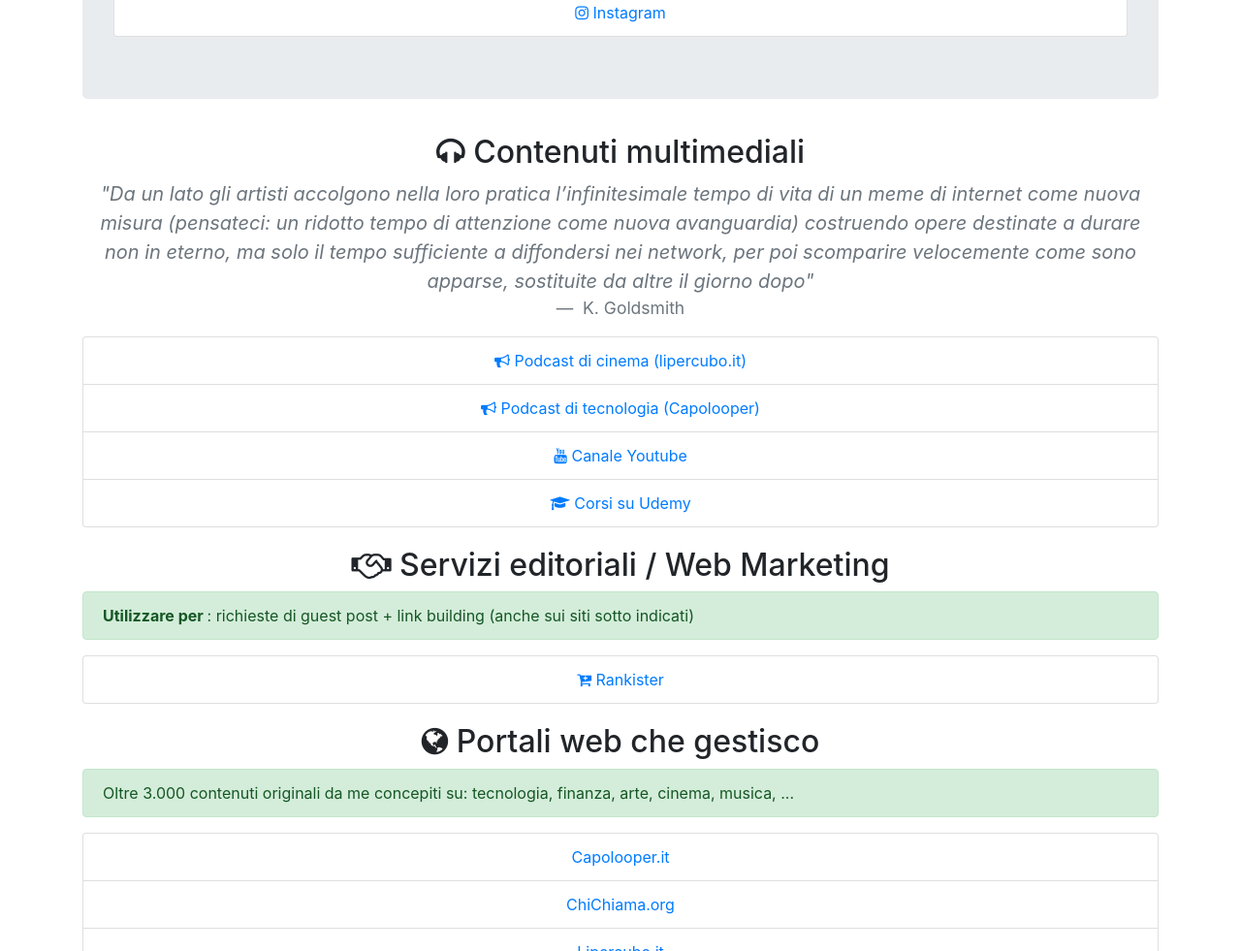
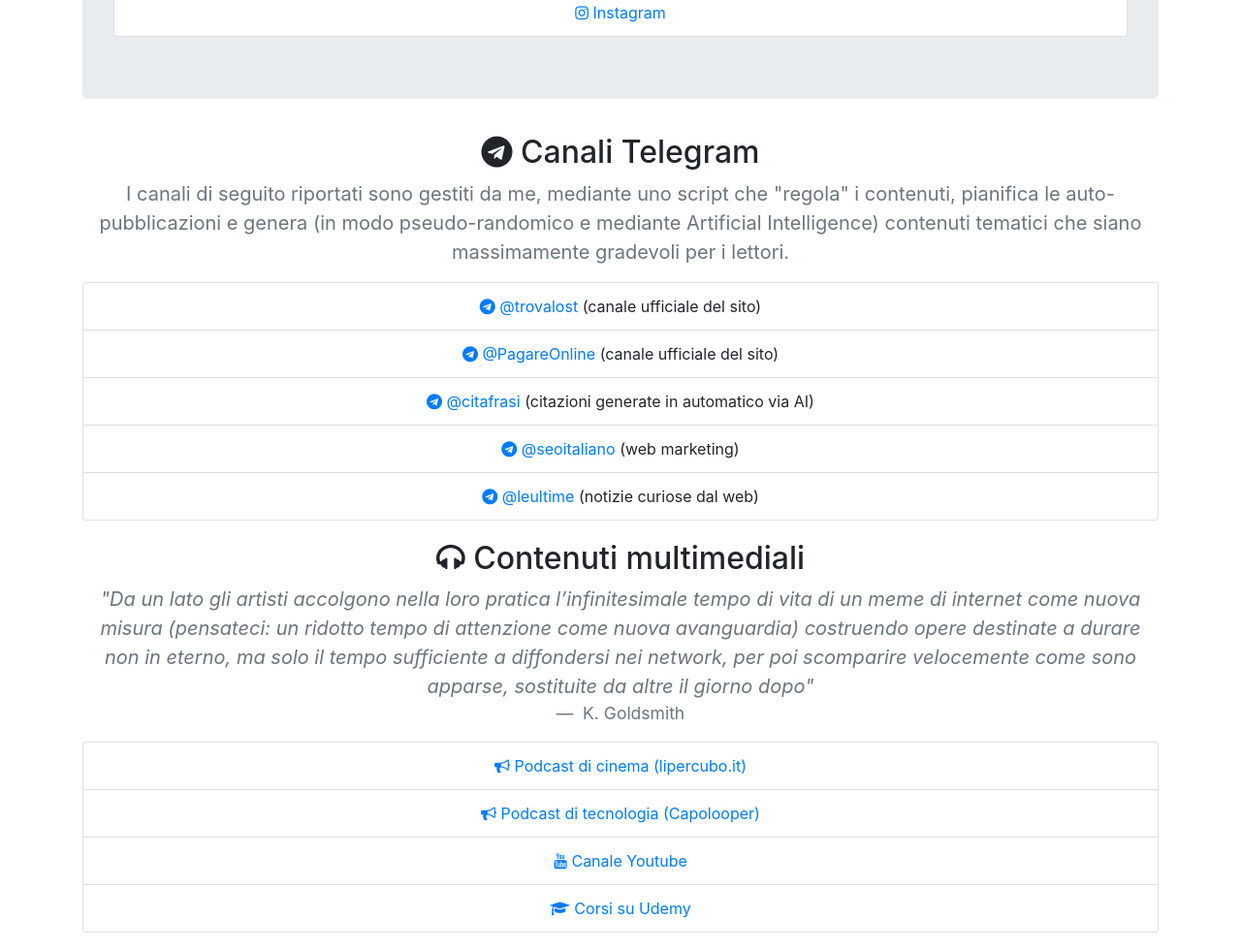
Before and after one commit to salvatorecapolupo/whois, a plain HTML site: page index.html in a window 1280 px wide. Shown: the part 689-1670 px from the top of the page at 97% size. Drawn offline with nearby package versions, Linux system fonts and the light colour scheme.

Commit message:
Add files via upload

```diff
--- a/index.html
+++ b/index.html
@@ -17,7 +17,7 @@
     <div class="container">
 
         <h1>Salvatore Capolupo</h1>
-        <img class="" src="https://i.imgur.com/D3KTbKu.jpg" alt="Card image cap">
+        <img class="" src="https://raw.githubusercontent.com/salvatorecapolupo/whois/main/salvatore-capolupo.jpg" alt="Card image cap">
 
         <div class="jumbotron mt-3 pt-1 text-center">
             <h1 class="display-4"> <i class="fa fa-bullhorn" aria-hidden="true"></i> Recapiti</h1>
@@ -32,6 +32,22 @@
                 <li class="list-group-item"> <a href="https://www.instagram.com/capolooper"> <i class="fa fa-instagram" aria-hidden="true"></i>  Instagram</a> </li>
             </ul>
         </div>
+
+        <h2 class="mt-3 pt-1 text-center"> <i class="fa fa-telegram" aria-hidden="true"></i> Canali Telegram </h2>
+        <blockquote class="blockquote text-center text-secondary">
+            I canali di seguito riportati sono gestiti da me, mediante uno script
+            che "regola" i contenuti, pianifica le auto-pubblicazioni e genera
+            (in modo pseudo-randomico e mediante Artificial Intelligence)
+            contenuti tematici che siano massimamente gradevoli per i lettori.
+        </blockquote>
+
+        <ul class="list-group text-center">
+            <li class="list-group-item"> <a href="https://t.me/trovalost"> <i class="fa fa-telegram" aria-hidden="true"></i> @trovalost </a> (canale ufficiale del sito) </li>
+            <li class="list-group-item"> <a href="https://t.me/PagareOnline"> <i class="fa fa-telegram" aria-hidden="true"></i> @PagareOnline </a> (canale ufficiale del sito) </li>
+            <li class="list-group-item"> <a href="https://t.me/citafrasi"> <i class="fa fa-telegram" aria-hidden="true"></i> @citafrasi </a> (citazioni generate in automatico via AI) </li>
+            <li class="list-group-item"> <a href="https://t.me/seoitaliano"> <i class="fa fa-telegram" aria-hidden="true"></i> @seoitaliano </a> (web marketing) </li>
+            <li class="list-group-item"> <a href="https://t.me/leultime"> <i class="fa fa-telegram" aria-hidden="true"></i> @leultime </a> (notizie curiose dal web) </li>
+        </ul>
 
         <h2 class="mt-3 pt-1 text-center"> <i class="fa fa-headphones" aria-hidden="true"></i> Contenuti multimediali</h2>
 
```
